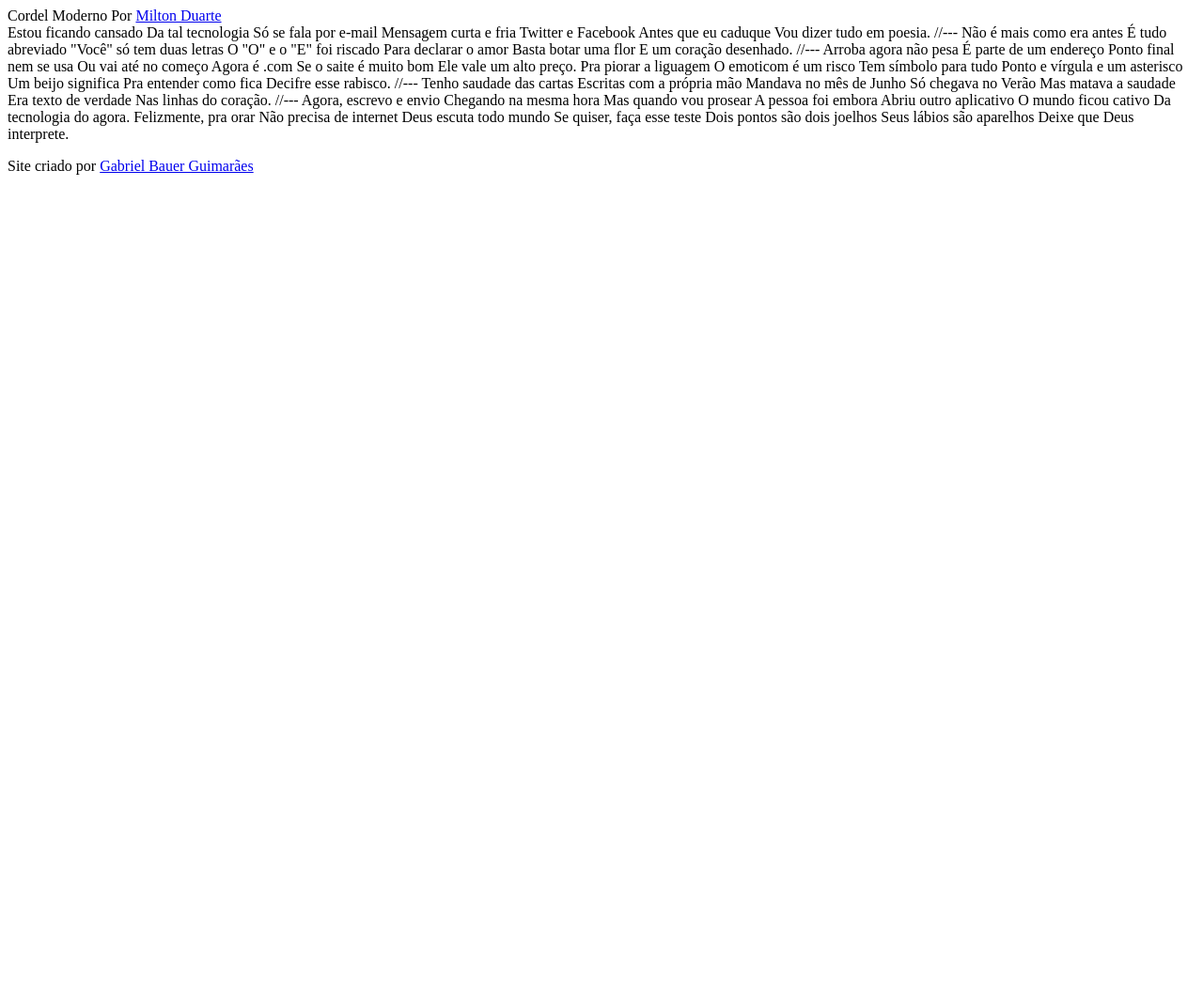
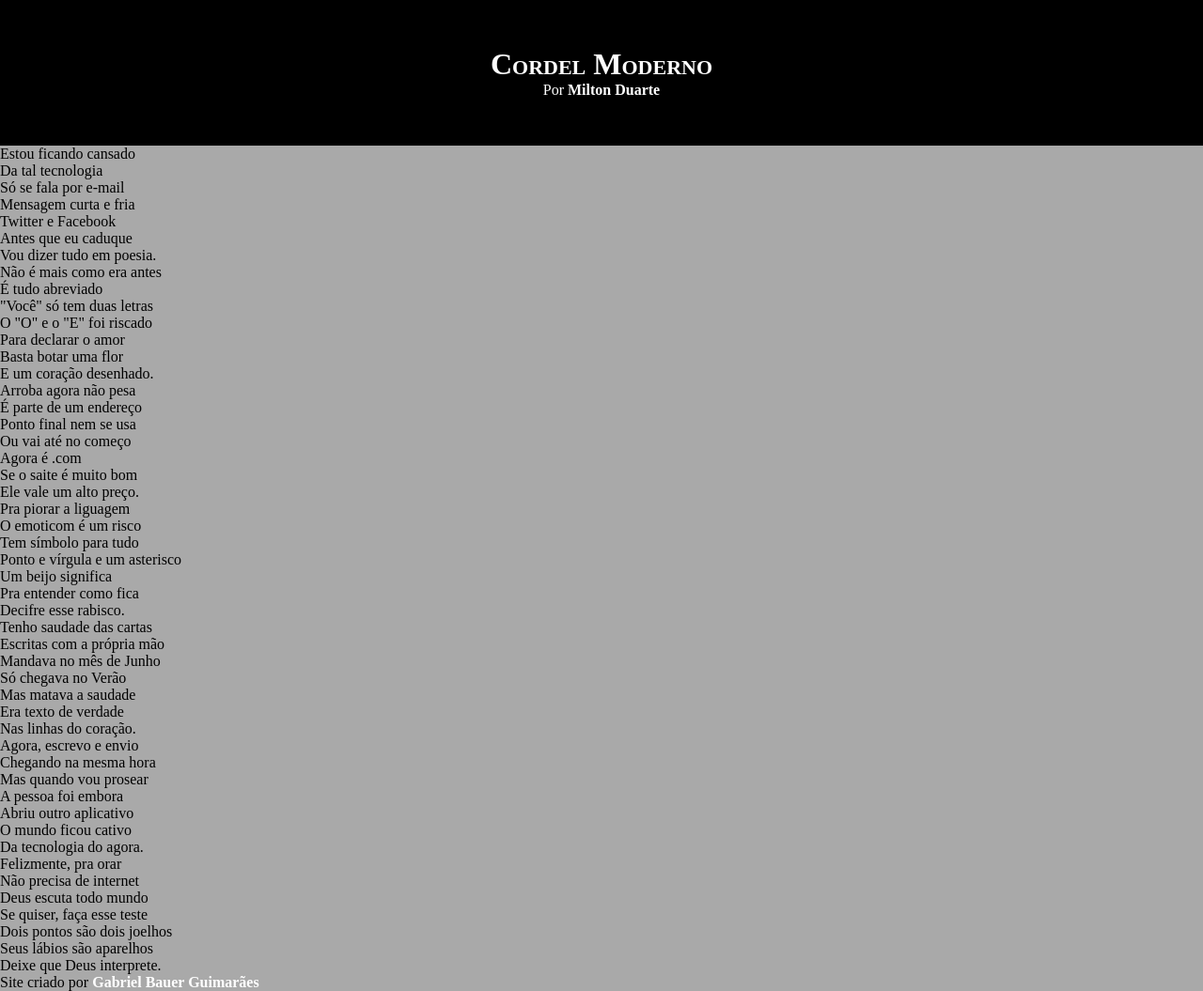
Before and after one commit to GabrielBauer01/html-css, a plain HTML site: page exercicios/desafio cordel/index.html in a window 1280 px wide. Shown: the whole page at 94% size. Before the commit the page ends 800 px from the top, so only its background shows below. Drawn offline with Linux system fonts and the light colour scheme.

Commit message:
atlz cordel

```diff
--- /dev/null
+++ b/exercicios/desafio cordel/estilo/style.css
@@ -0,0 +1,36 @@
+@charset "UTF-08";
+
+* {
+    margin: 0px;
+    padding: 0px;
+}
+
+hmtl, body {
+    min-height: 100vh;
+    background-color: darkgray;
+}
+
+header {
+    background-color: black;
+    color: white;
+    text-align: center;
+}
+
+header >  h1 {
+    padding-top: 50px;
+    font-variant: small-caps;
+}
+
+header > p {
+    padding-bottom: 50px;
+}
+
+a {
+    color: white;
+    text-decoration: none;
+    font-weight: bolder;
+}
+
+a:hover {
+    text-decoration: underline;
+}
--- a/exercicios/desafio cordel/index.html
+++ b/exercicios/desafio cordel/index.html
@@ -4,76 +4,102 @@
     <meta charset="UTF-8">
     <meta name="viewport" content="width=device-width, initial-scale=1.0">
     <title>Cordel Moderno</title>
+    <link rel="stylesheet" href="estilo/style.css">
 </head>
 <body>
     <header>
+        <h1>
             Cordel Moderno
+        </h1>
+        <p>
             Por <a href="https://www.recantodasletras.com.br/poesias/3186743" target="_blank">Milton Duarte</a>
+        </p>
     </header>
 
-    Estou ficando cansado
-    Da tal tecnologia
-    Só se fala por e-mail
-    Mensagem curta e fria
-    Twitter e Facebook
-    Antes que eu caduque
+    <section class="normal">
+        <p>
+            Estou ficando cansado <br>
+            Da tal tecnologia <br>
+            Só se fala por e-mail <br>
+            Mensagem curta e fria <br>
+            Twitter e Facebook <br>
+            Antes que eu caduque <br>
             Vou dizer tudo em poesia.
+        </p>
+    </section>
 
-    //---
 
-    Não é mais como era antes
-    É tudo abreviado
-    "Você" só tem duas letras
-    O "O" e o "E" foi riscado
-    Para declarar o amor
-    Basta botar uma flor
+    <section class="imagem">
+        <p>
+            Não é mais como era antes <br>
+            É tudo abreviado <br>
+            "Você" só tem duas letras <br>
+            O "O" e o "E" foi riscado <br>
+            Para declarar o amor <br>
+            Basta botar uma flor <br>
             E um coração desenhado.
+        </p>
+    </section>
 
-    //---
 
-    Arroba agora não pesa
-    É parte de um endereço
-    Ponto final nem se usa
-    Ou vai até no começo
-    Agora é .com
-    Se o saite é muito bom
-    Ele vale um alto preço.
+    <section class="normal">
+        <p>
+            Arroba agora não pesa <br>
+            É parte de um endereço <br>
+            Ponto final nem se usa <br>
+            Ou vai até no começo <br>
+            Agora é .com <br>
+            Se o saite é muito bom <br>
+            Ele vale um alto preço. <br>
+        </p>
 
-    Pra piorar a liguagem
-    O emoticom é um risco
-    Tem símbolo para tudo
-    Ponto e vírgula e um asterisco
-    Um beijo significa
-    Pra entender como fica
+        <p>
+
+            Pra piorar a liguagem <br>
+            O emoticom é um risco <br>
+            Tem símbolo para tudo <br>
+            Ponto e vírgula e um asterisco <br>
+            Um beijo significa <br>
+            Pra entender como fica <br>
             Decifre esse rabisco.
+       </p>
+    </section>
 
-    //---
 
-    Tenho saudade das cartas
-    Escritas com a própria mão
-    Mandava no mês de Junho
-    Só chegava no Verão
-    Mas matava a saudade
-    Era texto de verdade
+    <section class="imagem">
+        <p>
+            Tenho saudade das cartas <br>
+            Escritas com a própria mão <br>
+            Mandava no mês de Junho <br>
+            Só chegava no Verão <br>
+            Mas matava a saudade <br>
+            Era texto de verdade <br>
             Nas linhas do coração.
+        </p>
+    </section>
 
-    //---
 
-    Agora, escrevo e envio
-    Chegando na mesma hora
-    Mas quando vou prosear
-    A pessoa foi embora
-    Abriu outro aplicativo
-    O mundo ficou cativo
-    Da tecnologia do agora.
+    <section class="normal">
+        <p>
+            Agora, escrevo e envio <br>
+            Chegando na mesma hora <br>
+            Mas quando vou prosear <br>
+            A pessoa foi embora <br>
+            Abriu outro aplicativo <br>
+            O mundo ficou cativo <br>
+            Da tecnologia do agora. <br>
+        </p>
 
-    Felizmente, pra orar
-    Não precisa de internet
-    Deus escuta todo mundo
-    Se quiser, faça esse teste
-    Dois pontos são dois joelhos
-    Seus lábios são aparelhos
+        <p>
+            Felizmente, pra orar <br>
+            Não precisa de internet <br>
+            Deus escuta todo mundo <br>
+            Se quiser, faça esse teste <br>
+            Dois pontos são dois joelhos <br>
+            Seus lábios são aparelhos <br>
             Deixe que Deus interprete.
+        </p>
+    </section>
 
     <footer>
         <p>Site criado por <a href="https://github.com/GabrielBauer01?tab=repositories" target="_blank">Gabriel Bauer Guimarães</a></p>
```
Lines whose indentation alone changed are shown as unchanged.
